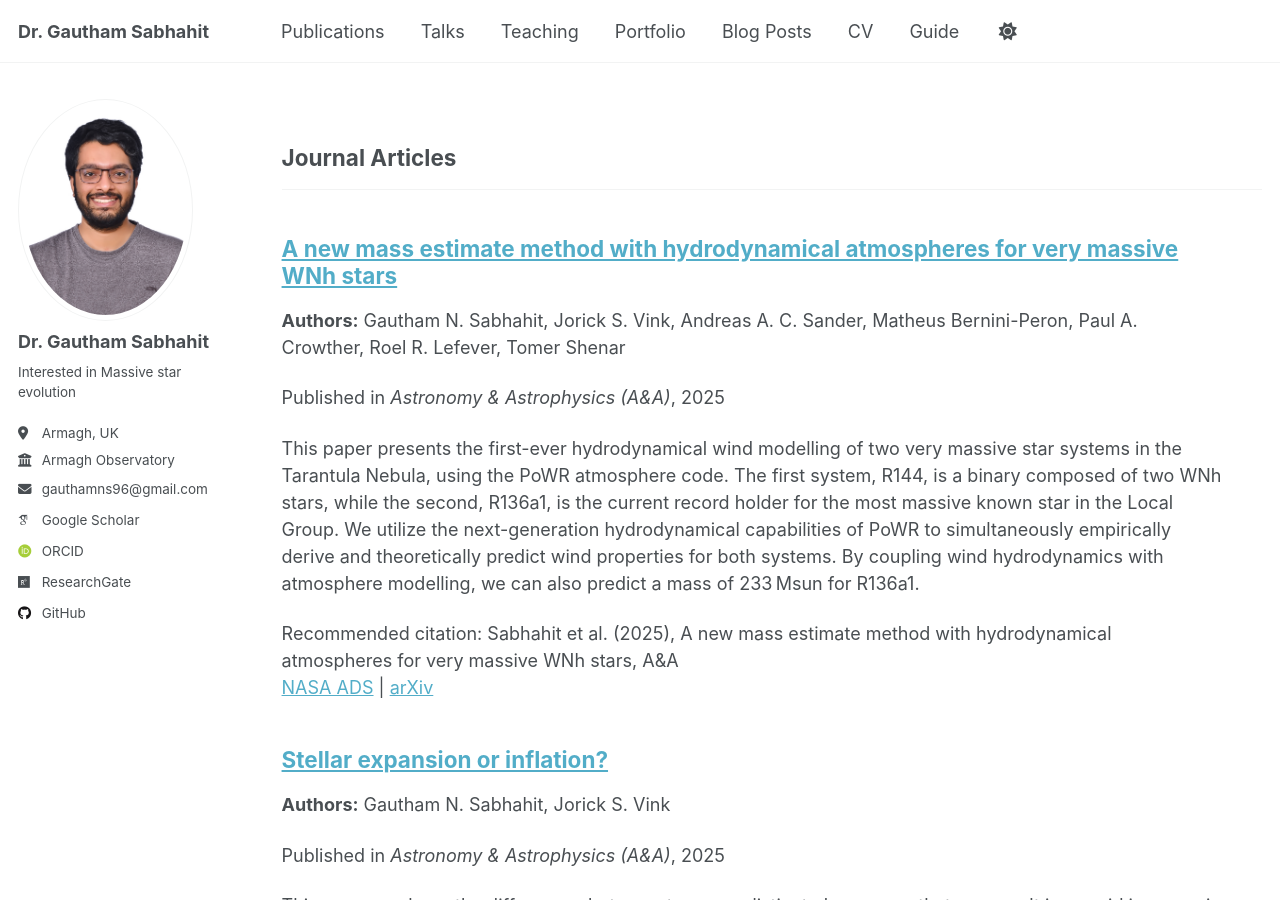
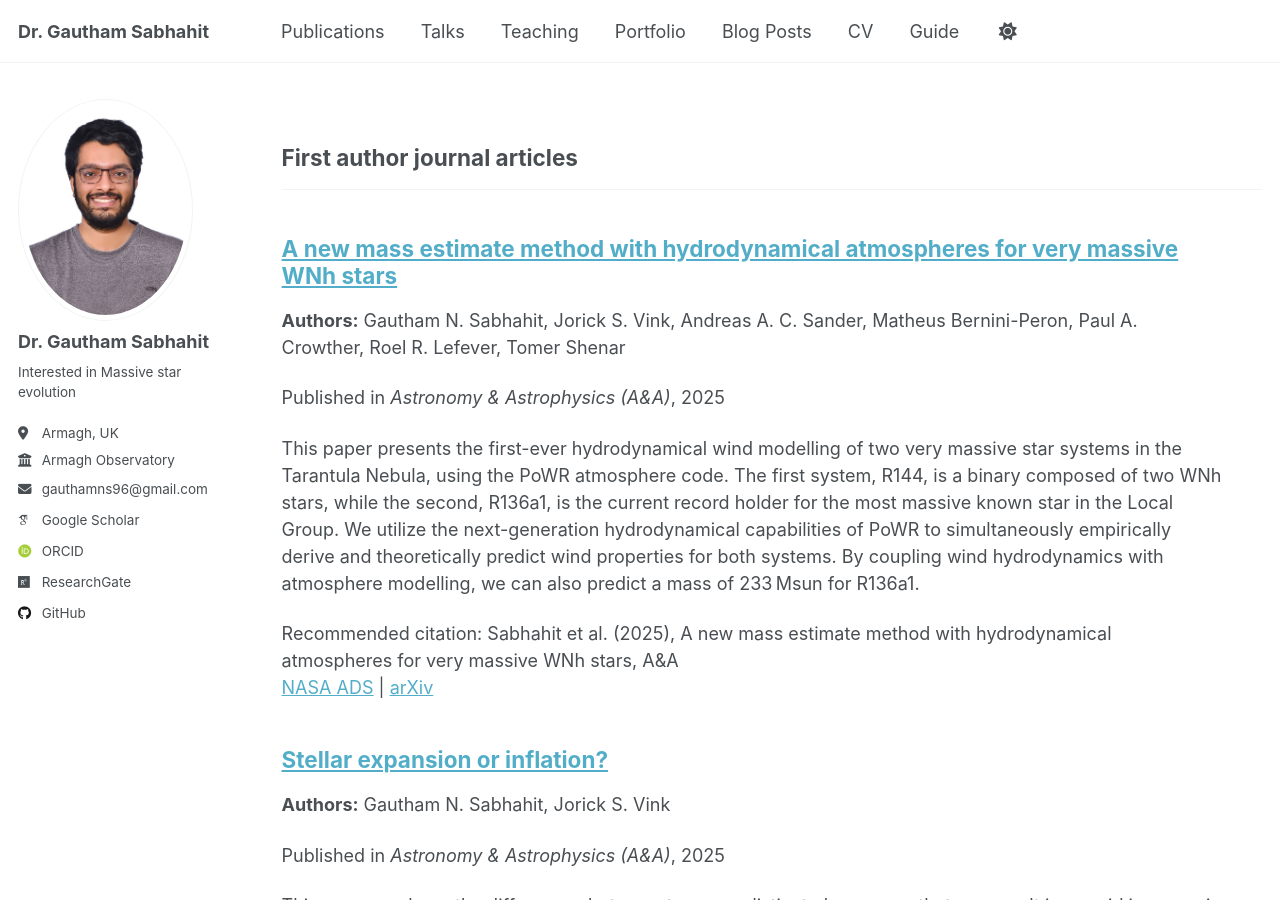
Before and after one commit to Mdot-com/mdot.com, a Jekyll site: the page built from _pages/publications.html, in a window 1280 px wide and 900 px high. Built offline with Jekyll 4.4.1, drawn with Linux system fonts in a browser that asks for light colours; some web fonts are replaced; some of the changed lines change nothing that is shown.

Commit message:
Update _config.yml

```diff
--- a/_config.yml
+++ b/_config.yml
@@ -40,7 +40,7 @@
   bitbucket        : # Username - Update with your username on the site
   codepen          : # Username
   dribbble         : # Username
-  github           : "academicpages"
+  github           : "https://github.com/Apophis-1"
   kaggle           : # Username
   stackoverflow    : # User number or user number and name (i.e., use "1" or "1/jeff-atwood")
 
@@ -74,9 +74,9 @@
   books:
     title: 'Books'
   manuscripts:
-    title: 'Journal Articles'
+    title: 'First author journal articles'
   conferences:
-    title: 'Conference Papers'
+    title: 'Works from the Armagh massive star group'
 
 # Site Settings
 teaser                   :  # filename of teaser fallback teaser image placed in /images/, .e.g. "500x300.png"
```
